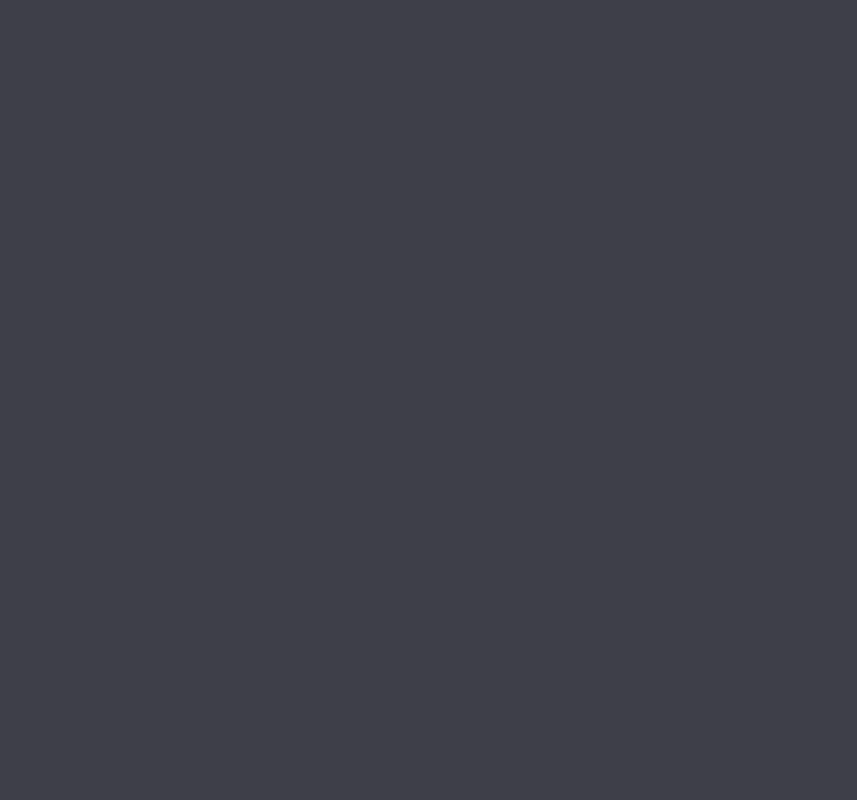
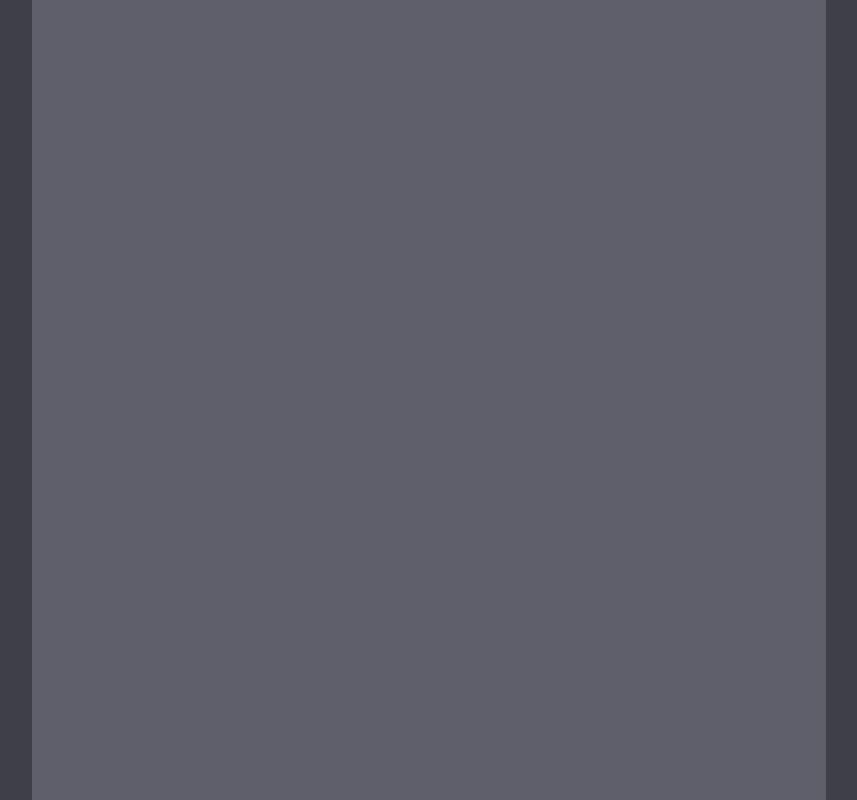
Before and after one commit to LaurensHammond/JSGame, a plain HTML site: page index.html in a window 1280 px wide. Shown: the top 800 px of the page, without its empty margins (211-1068 px from the left). Drawn offline with Linux system fonts and the light colour scheme.

Commit message:
set container div size and location

```diff
--- a/style.css
+++ b/style.css
@@ -4,3 +4,10 @@ body{
 	padding: 0;
 	margin: 0;
 }
+#container{
+	background-color: #5F5F6B;
+	width: 62%;
+	min-height: 1000px;
+	margin-left: auto;
+	margin-right: auto;
+}
```
Also changed, not shown: index.html (line endings or trailing spaces).
